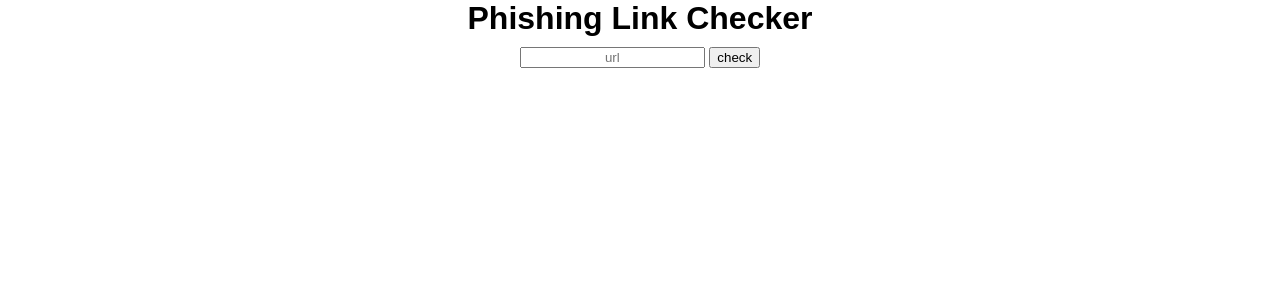
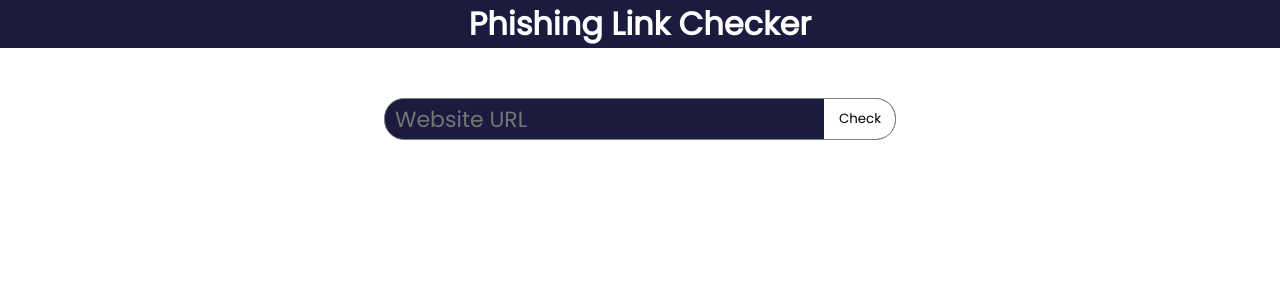
Before and after one commit to ShreyamMaity/Phishing-link-detector, a Flask app: template templates/form.html in a window 1280 px wide. Shown: the top 300 px of the page. Run offline with Flask 2, Linux system fonts and the light colour scheme; the template is opened without the code that fills it, so the values that code supplies are empty.

Commit message:
added style changes

```diff
--- a/templates/form.css
+++ b/templates/form.css
@@ -1,11 +1,77 @@
-html * {
-    font-family: Arial, Helvetica, sans-serif;
-    max-width: 500px;
-    margin:0 auto;
-    text-align: center
+@import url('https://fonts.googleapis.com/css2?family=Poppins&display=swap');
+* {
+    font-family: 'Poppins', sans-serif;
+    /* max-width: 500px; */
+    /* margin:0 auto; */
+    padding: 0;
+    margin: 0;
+    box-sizing: border-box;
+    /* text-align: center; */
 }
+.navbar
+{
+    width: 100%;
+    height: 10%;
+    background: rgb(27, 26, 63);
+    text-align: center;
+    color: #fff;
+}
+#output {
+    display: flex;
+    margin: 50px 0 0 0;
+    flex-direction: column;
+    align-items: center;
+}
+.searchbar
+{
+    background: rgb(27, 26, 63);
+    width: 40%;
+    display: flex;
+    justify-content: space-between;
+    padding: 0 0 0 10px ;
+    border: 1px solid gray;
+    border-radius: 20px;
+    overflow: hidden;
+}
+.searchbar input[type=string]
+{
+    background: transparent;
+    color: rgb(255, 255, 255);
+    outline: none;
+    font-size: 22px;
+    border: none;
+}
+.searchbar input[type=submit]
+{
+    background: transparent;
+    outline: none;
+    border: none;
+    cursor: pointer;
+    background: #fff;
+    padding: 10px 15px;
+}
+.searchbar input[type=submit]:hover
+{
+    background: red ;
+    color: #fff;
 
-#output {
-    padding-top: 10px;
-    display: inline-block;
 }
+.result
+{
+    margin: 50px 0 0 0;
+    background: rgba(209, 209, 209, 0.384);
+    border-radius: 20px;
+    width: 98%;
+    text-align: center;
+}
+@media screen and (max-width: 660px) {
+
+    .searchbar
+{
+    width: 90%;
+}
+.searchbar input[type=string]
+{
+    font-size: 16px;
+}
+}
--- a/templates/form.html
+++ b/templates/form.html
@@ -1,21 +1,23 @@
 <!DOCTYPE html>
 <html lang="en">
+
 <head>
     <meta charset="UTF-8">
     <title>Phishing Link Detector</title>
-    <link rel="stylesheet" href="/static/form.css">
+    <link rel="stylesheet" href="/templates/form.css">
+    <link rel="preconnect" href="https://fonts.googleapis.com">
 </head>
+
 <body>
-    <h1>Phishing Link Checker</h1>
+    <div class="navbar">
+        <h1>Phishing Link Checker</h1>
+    </div>
     <div id="output">
-        <form method="post">
-             <input type="string"
-                    name="url"
-                    placeholder="url"
-                    >
-            <input type="submit"
-                    value="check">
+        <form class="searchbar" method="post">
+            <input type="string" name="url" placeholder="Website URL">
+            <input type="submit" value="Check">
         </form>
+        <div class="result">
         {% if stausUpdate %}
         <h3>
             {{urlUpdate}} is
@@ -23,5 +25,7 @@
         </h3>
         {% endif %}
     </div>
+    </div>
 </body>
+
 </html>
```
